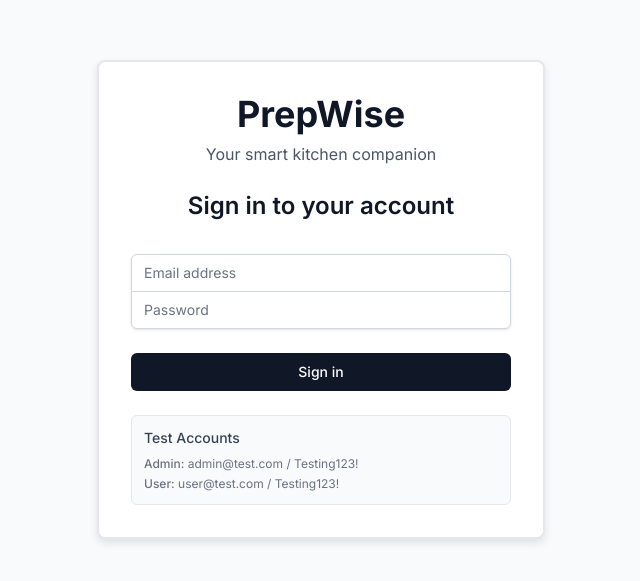
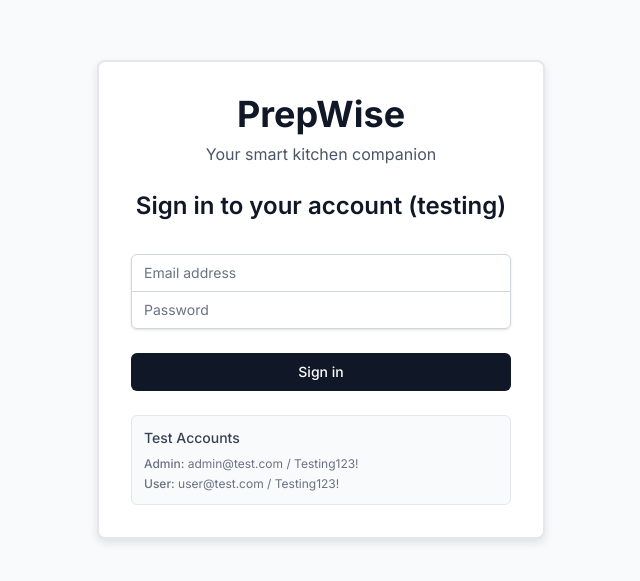
Before and after one commit to AGiesey/prepwise, a Next.js app: page /login in a window 1280 px wide. Shown: the part 101-682 px from the top of the page, without its empty margins (319-959 px from the left). Built offline with nearby package versions, Linux system fonts and the light colour scheme.

Commit message:
test deploy

```diff
--- a/src/app/login/page.tsx
+++ b/src/app/login/page.tsx
@@ -8,7 +8,7 @@ export default function LoginPage() {
           <h1 className="text-4xl font-bold text-gray-900 mb-2">PrepWise</h1>
           <p className="text-gray-600 mb-6">Your smart kitchen companion</p>
           <h2 className="text-2xl font-semibold text-gray-900">
-            Sign in to your account
+            Sign in to your account (testing)
           </h2>
         </div>
         <LoginForm />
```
